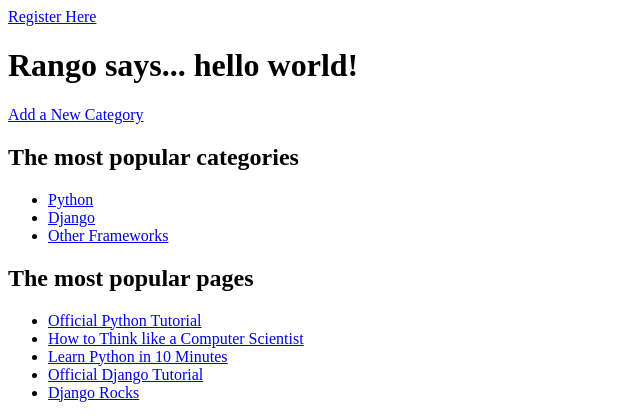
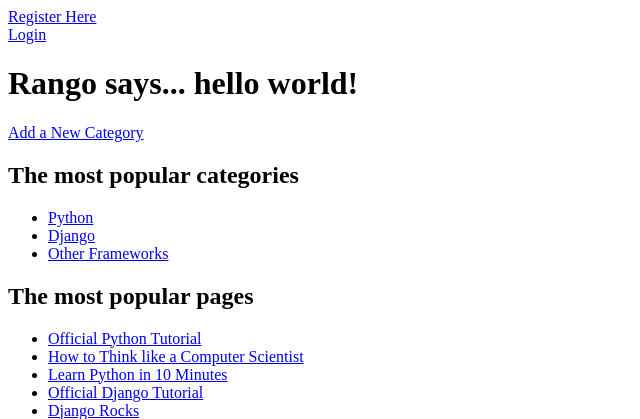
Before and after one commit to kirillserious/tango-with-django, a Django app: page /rango/ in a window 1280 px wide. Shown: the top 419 px of the page, without its empty margins (0-640 px from the left). Run offline with Django 3.2, Linux system fonts and the light colour scheme; data comes from the database, SQL or seed files in the repository; both versions use the stored data as it was after the commit.

Commit message:
Добавлен вход в систему

```diff
--- a/tango_with_django_project/rango/urls.py
+++ b/tango_with_django_project/rango/urls.py
@@ -9,4 +9,5 @@ urlpatterns = [
     re_path(r'^add_category/$', views.add_category, name='add_category'),
     re_path(r'^category/(?P<category_name_slug>[\w\-]+)/add_page/$', views.add_page, name='add_page'),
     re_path(r'^register/$', views.register, name='register'),
+    re_path(r'^login/$', views.user_login, name='login'),
 ]
--- a/tango_with_django_project/rango/views.py
+++ b/tango_with_django_project/rango/views.py
@@ -1,5 +1,6 @@
 from django.shortcuts import render
-from django.http import HttpResponse
+from django.http import HttpResponse, HttpResponseRedirect
+from django.contrib.auth import authenticate, login
 
 from rango.models import Category, Page
 from rango.forms import CategoryForm, PageForm, UserForm, UserProfileForm
@@ -124,3 +125,21 @@ def register(request):
     return render(request,
             'rango/register.html',
             {'user_form': user_form, 'profile_form': profile_form, 'registered': registered} )
+
+def user_login(request):
+    if request.method == 'POST':
+        username = request.POST.get('username')
+        password = request.POST.get('password')
+
+        user = authenticate(username=username, password=password)
+
+        if user:
+            if user.is_active:
+                login(request, user)
+                return HttpResponseRedirect('/rango/')
+            else:
+                return HttpResponse("Your Rango account is disabled.")
+        else:
+            return HttpResponse("Invalid login details supplied.")
+    else:
+        return render(request, 'rango/login.html', {})
--- a/tango_with_django_project/templates/rango/index.html
+++ b/tango_with_django_project/templates/rango/index.html
@@ -11,9 +11,21 @@
         <a href="/rango/register/">
             Register Here
         </a>
+        <br />
+        <a href="/rango/login/">
+            Login
+        </a>
+
+        {% if user.is_authenticated %}
+            <h1>
+                Rango says... hello {{ user.username }}!
+            </h1>
+        {% else %}
         <h1>
-            Rango says...  hello world!
+            Rango says... hello world!
         </h1>
+        {% endif %}
+
         <a href="/rango/add_category/">
             Add a New Category
         </a>
```
Also changed, not shown: tango_with_django_project/templates/rango/login.html (added, +23 -0 lines), tango_with_django_project/db.sqlite3.
